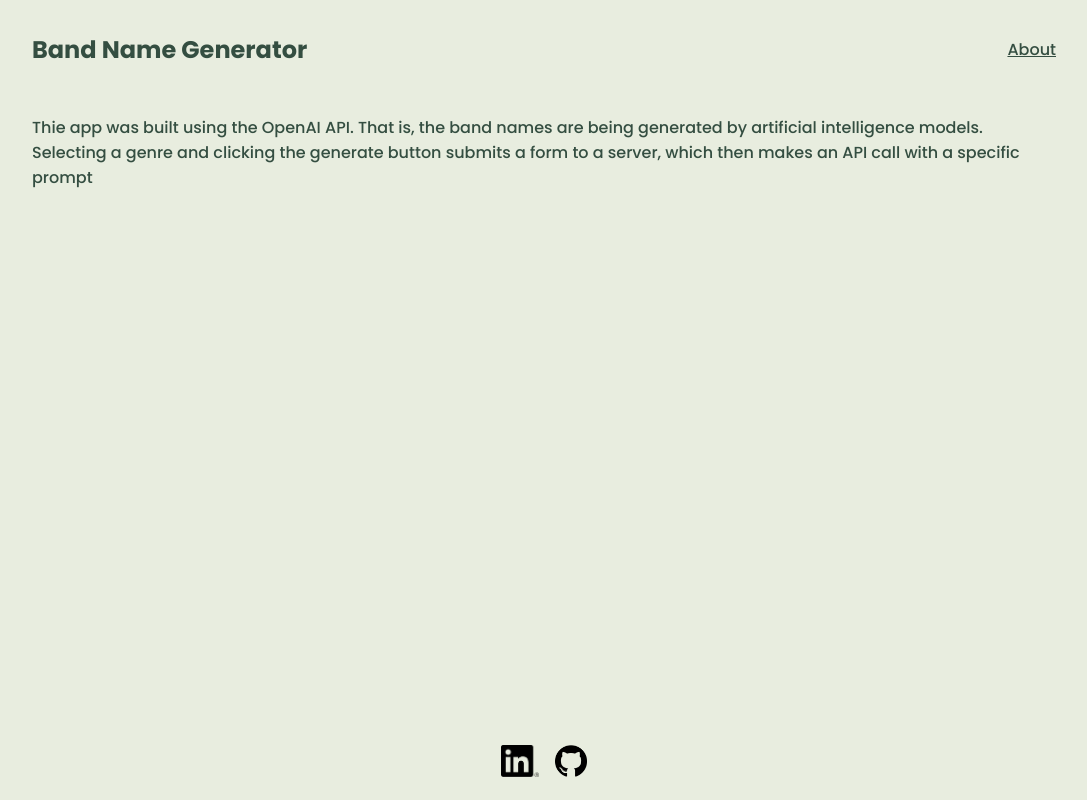
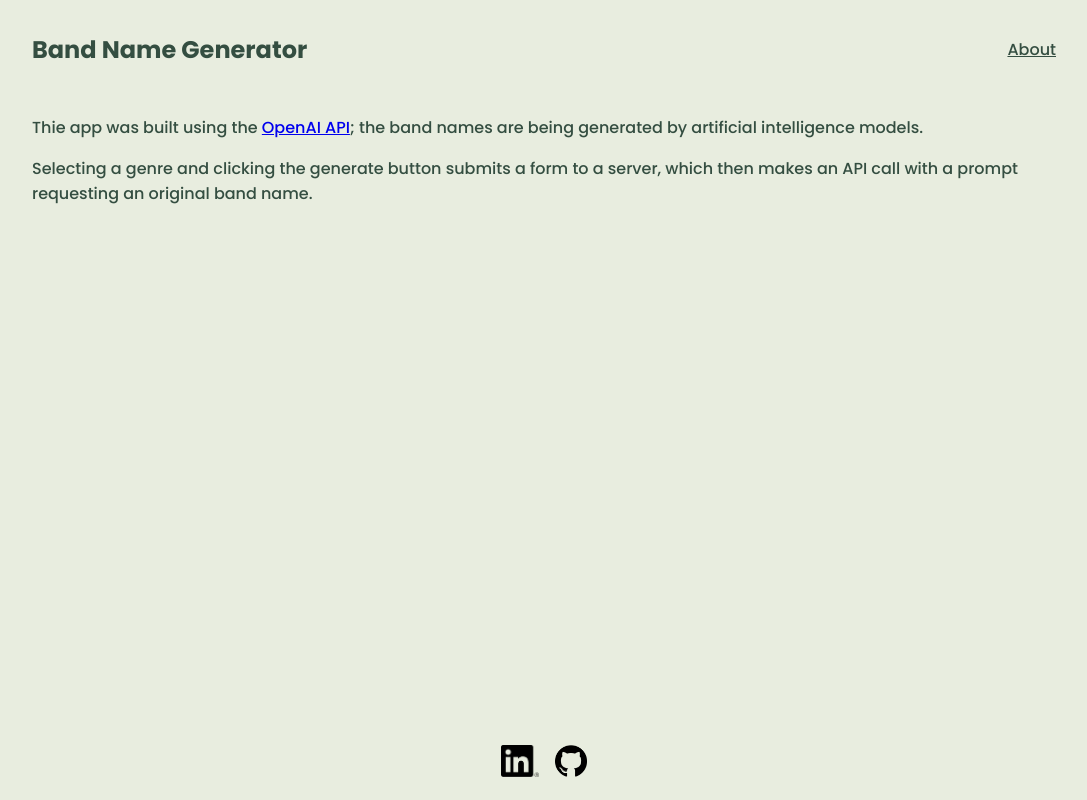
Before and after one commit to stuartkaija/band-name-generator, a React (Create React App) app in the folder client/: page /about in a window 1280 px wide. Shown: the whole page, without its empty margins (96-1183 px from the left). Built offline with nearby package versions, Linux system fonts and the light colour scheme.

Commit message:
updated about and footer

```diff
--- a/client/src/components/Footer/Footer.jsx
+++ b/client/src/components/Footer/Footer.jsx
@@ -9,7 +9,7 @@ export default function Footer() {
         <a href="https://www.linkedin.com/in/stuartkaija/" target='_blank' rel='noreferrer'>
             <img className='footer__icon--LI' src={LI} alt="LinkedIn" />
         </a>
-        <a href="https://github.com/stuartkaija/calculator" target='_blank' rel='noreferrer'>
+        <a href="https://github.com/stuartkaija/band-name-generator" target='_blank' rel='noreferrer'>
             <img className='footer__icon' src={GH} alt="GitHub" />
         </a>
     </footer>
--- a/client/src/global.scss
+++ b/client/src/global.scss
@@ -29,10 +29,8 @@ code {
     monospace;
 }
 
-// a {
-//   text-decoration: none;
-
-//   &:visited {
-//     color: $color-dark1;
-//   }
-// }
+a {
+  &:visited {
+    color: $color-dark1;
+  }
+}
--- a/client/src/pages/AboutPage/AboutPage.jsx
+++ b/client/src/pages/AboutPage/AboutPage.jsx
@@ -3,7 +3,8 @@ import React from 'react'
 export default function AboutPage() {
     return (
         <div>
-            <p>Thie app was built using the OpenAI API. That is, the band names are being generated by artificial intelligence models. Selecting a genre and clicking the generate button submits a form to a server, which then makes an API call with a specific prompt</p>
+            <p>Thie app was built using the <a href="https://beta.openai.com/" target="_blank" rel='noreferrer'>OpenAI API</a>; the band names are being generated by artificial intelligence models.</p>
+            <p> Selecting a genre and clicking the generate button submits a form to a server, which then makes an API call with a prompt requesting an original band name.</p>
         </div>
     )
 }
```
